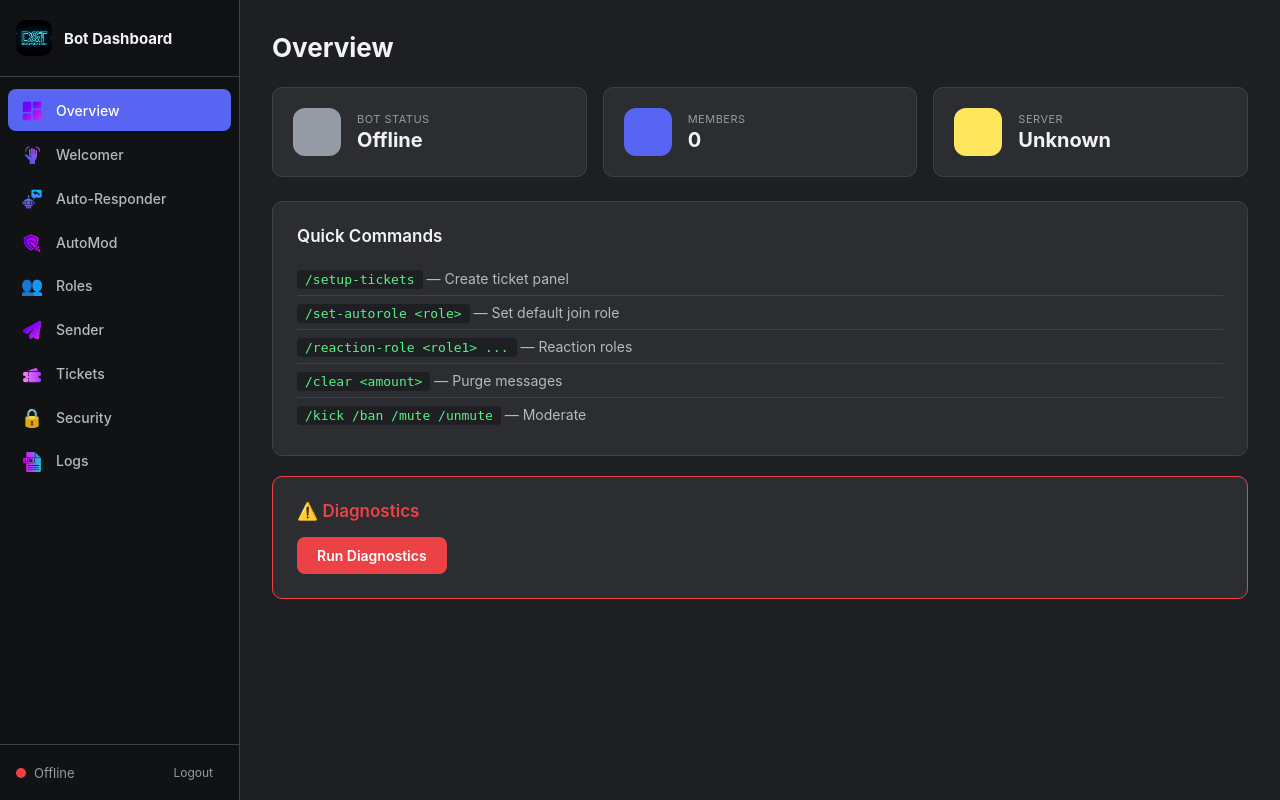
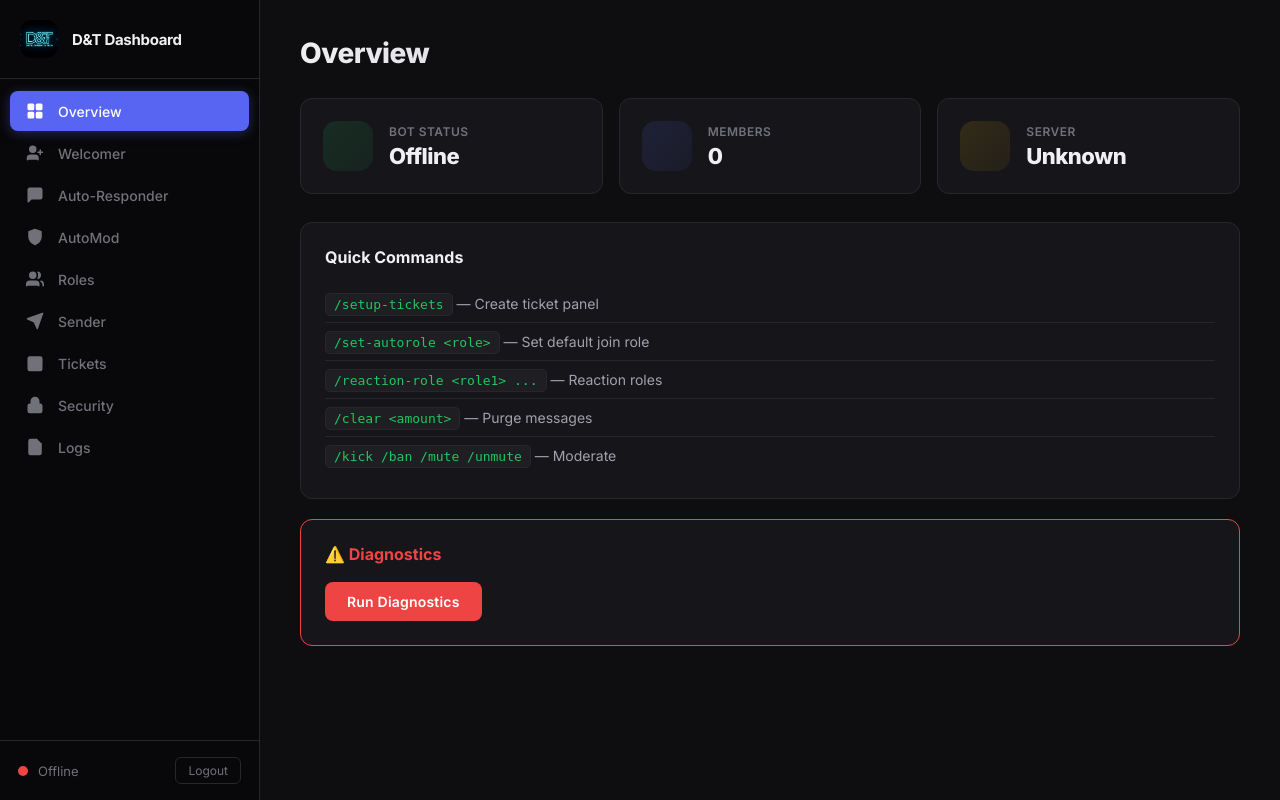
Before and after one commit to SuleimanAllibde/D-T-BOT, a Flask app: page / in a window 1280 px wide. Run offline with Flask 3, Linux system fonts and the light colour scheme; the visitor is signed in with stand-in values (Sample User, id 1); data comes from the database, SQL or seed files in the repository; data that the repository does not hold is empty.

Commit message:
Complete dashboard redesign: SVG icons, Inter font, darker theme, polished UI

```diff
--- a/dashboard/static/style.css
+++ b/dashboard/static/style.css
@@ -1,29 +1,34 @@
 /* ===== RESET & BASE ===== */
 *, *::before, *::after { margin:0; padding:0; box-sizing:border-box; }
 :root {
-    --bg-primary: #1e1f22;
-    --bg-secondary: #2b2d31;
-    --bg-tertiary: #313338;
-    --bg-sidebar: #111214;
-    --bg-card: #2b2d31;
-    --bg-input: #1e1f22;
-    --text-primary: #f2f3f5;
-    --text-secondary: #b5bac1;
-    --text-muted: #949ba4;
+    --bg-primary: #0e0e10;
+    --bg-secondary: #18181b;
+    --bg-tertiary: #1f1f23;
+    --bg-sidebar: #08080a;
+    --bg-card: #16161a;
+    --bg-input: #0e0e10;
+    --text-primary: #f0f0f3;
+    --text-secondary: #a1a1aa;
+    --text-muted: #71717a;
     --accent: #5865f2;
     --accent-hover: #4752c4;
-    --green: #57f287;
-    --red: #ed4245;
-    --yellow: #fee75c;
-    --border: #3f4147;
-    --sidebar-width: 240px;
-    --radius: 10px;
+    --accent-glow: rgba(88,101,242,0.15);
+    --green: #22c55e;
+    --red: #ef4444;
+    --yellow: #eab308;
+    --border: #27272a;
+    --sidebar-width: 260px;
+    --radius: 12px;
+    --radius-sm: 8px;
+    --shadow: 0 4px 24px rgba(0,0,0,0.25);
+    --transition: 0.2s cubic-bezier(0.4,0,0.2,1);
 }
 body {
-    font-family: -apple-system, BlinkMacSystemFont, 'Segoe UI', Roboto, Oxygen, Ubuntu, Cantarell, sans-serif;
+    font-family: 'Inter', -apple-system, BlinkMacSystemFont, 'Segoe UI', Roboto, sans-serif;
     background: var(--bg-primary);
     color: var(--text-primary);
     min-height: 100vh;
+    -webkit-font-smoothing: antialiased;
 }
 
 /* ===== APP LAYOUT ===== */
@@ -46,78 +51,107 @@ body {
     border-right: 1px solid var(--border);
 }
 .sidebar-header {
-    padding: 20px 16px;
+    padding: 20px 20px;
     display: flex;
     align-items: center;
-    gap: 12px;
+    gap: 14px;
     border-bottom: 1px solid var(--border);
 }
 .sidebar-logo {
-    width: 36px; height: 36px;
+    width: 38px; height: 38px;
     background: var(--accent);
-    border-radius: 10px;
+    border-radius: 12px;
     display: flex; align-items: center; justify-content: center;
     font-size: 16px; font-weight: 800; color: #fff;
 }
-.sidebar-logo-img { width: 36px; height: 36px; border-radius: 10px; object-fit: cover; }
+.sidebar-logo-img { width: 38px; height: 38px; border-radius: 12px; object-fit: cover; }
 .sidebar-brand {
     font-size: 15px; font-weight: 700; color: var(--text-primary);
+    letter-spacing: -0.3px;
 }
 .sidebar-nav {
     flex: 1;
-    padding: 12px 8px;
+    padding: 12px 10px;
     display: flex; flex-direction: column; gap: 2px;
+    overflow-y: auto;
 }
 .nav-item {
     display: flex;
     align-items: center;
     gap: 12px;
-    padding: 10px 12px;
-    border-radius: 8px;
-    color: var(--text-secondary);
+    padding: 11px 14px;
+    border-radius: var(--radius-sm);
+    color: var(--text-muted);
     text-decoration: none;
     font-size: 14px;
     font-weight: 500;
-    transition: all 0.15s;
+    transition: all var(--transition);
+    position: relative;
 }
-.nav-item:hover { background: var(--bg-tertiary); color: var(--text-primary); }
-.nav-item.active { background: var(--accent); color: #fff; }
-.nav-icon { font-size: 18px; width: 24px; text-align: center; }
-.nav-icon img.sidebar-icon { width: 20px; height: 20px; vertical-align: middle; object-fit: contain; }
+.nav-item:hover {
+    background: var(--bg-tertiary);
+    color: var(--text-secondary);
+}
+.nav-item.active {
+    background: var(--accent);
+    color: #fff;
+    box-shadow: 0 2px 12px rgba(88,101,242,0.35);
+}
+.nav-icon {
+    font-size: 17px;
+    width: 22px;
+    text-align: center;
+    flex-shrink: 0;
+    display: flex;
+    align-items: center;
+    justify-content: center;
+}
+.nav-icon svg {
+    width: 18px;
+    height: 18px;
+    fill: currentColor;
+}
 .sidebar-footer {
-    padding: 16px;
+    padding: 16px 18px;
     border-top: 1px solid var(--border);
-    display: flex; align-items: center; gap: 8px;
+    display: flex; align-items: center; gap: 10px;
     font-size: 13px; color: var(--text-muted);
 }
 .bot-status {
     width: 10px; height: 10px; border-radius: 50%; flex-shrink: 0;
 }
-.status-online { background: var(--green); box-shadow: 0 0 6px var(--green); }
+.status-online { background: var(--green); box-shadow: 0 0 8px var(--green); }
 .status-offline { background: var(--red); }
 .logout-btn {
     margin-left: auto;
     color: var(--text-muted); text-decoration: none; font-size: 12px;
-    padding: 4px 10px; border-radius: 4px;
+    padding: 5px 12px; border-radius: 6px;
+    border: 1px solid var(--border);
+    transition: all var(--transition);
 }
-.logout-btn:hover { color: var(--red); background: rgba(237,66,69,0.1); }
+.logout-btn:hover { color: var(--red); background: rgba(239,68,68,0.1); border-color: var(--red); }
 
 /* ===== MAIN CONTENT ===== */
 .main-content {
     margin-left: var(--sidebar-width);
     flex: 1;
-    padding: 32px;
-    max-width: 1100px;
+    padding: 36px 40px;
+    max-width: 1200px;
 }
 .main-content h1 {
-    font-size: 26px;
-    font-weight: 700;
-    margin-bottom: 24px;
+    font-size: 28px;
+    font-weight: 800;
+    margin-bottom: 28px;
+    letter-spacing: -0.5px;
+    background: linear-gradient(135deg, var(--text-primary) 0%, var(--text-secondary) 100%);
+    -webkit-background-clip: text;
+    -webkit-text-fill-color: transparent;
 }
 
 /* ===== TABS ===== */
 .tab-panel { display: none; }
-.tab-panel.active { display: block; }
+.tab-panel.active { display: block; animation: fadeIn 0.25s ease; }
+@keyframes fadeIn { from { opacity: 0; transform: translateY(8px); } to { opacity: 1; transform: translateY(0); } }
 
 /* ===== CARDS ===== */
 .card {
@@ -126,11 +160,17 @@ body {
     padding: 24px;
     margin-bottom: 20px;
     border: 1px solid var(--border);
+    transition: border-color var(--transition);
 }
+.card:hover { border-color: #3f3f46; }
 .card h2 {
-    font-size: 17px;
-    font-weight: 600;
-    margin-bottom: 16px;
+    font-size: 16px;
+    font-weight: 700;
+    margin-bottom: 18px;
+    color: var(--text-primary);
+    display: flex;
+    align-items: center;
+    gap: 8px;
 }
 .preview-card {
     background: var(--bg-primary);
@@ -140,50 +180,57 @@ body {
 /* ===== STATS GRID ===== */
 .stats-grid {
     display: grid;
-    grid-template-columns: repeat(auto-fit, minmax(200px, 1fr));
+    grid-template-columns: repeat(auto-fit, minmax(220px, 1fr));
     gap: 16px;
-    margin-bottom: 24px;
+    margin-bottom: 28px;
 }
 .stat-card {
     background: var(--bg-card);
     border-radius: var(--radius);
-    padding: 20px;
+    padding: 22px;
     display: flex;
     align-items: center;
     gap: 16px;
     border: 1px solid var(--border);
+    transition: all var(--transition);
 }
+.stat-card:hover { border-color: var(--accent); transform: translateY(-2px); box-shadow: 0 8px 24px rgba(0,0,0,0.2); }
 .stat-icon {
-    width: 48px; height: 48px;
-    border-radius: 12px;
+    width: 50px; height: 50px;
+    border-radius: 14px;
     flex-shrink: 0;
+    display: flex;
+    align-items: center;
+    justify-content: center;
+    font-size: 22px;
 }
-.stat-icon-status {
-    background: var(--text-muted);
-}
-.stat-icon-members { background: var(--accent); }
-.stat-icon-guild { background: var(--yellow); }
+.stat-icon-status { background: linear-gradient(135deg, #22c55e22, #22c55e11); color: var(--green); }
+.stat-icon-members { background: linear-gradient(135deg, #5865f222, #5865f211); color: var(--accent); }
+.stat-icon-guild { background: linear-gradient(135deg, #eab30822, #eab30811); color: var(--yellow); }
 .stat-label {
     display: block;
-    font-size: 11px;
+    font-size: 12px;
     color: var(--text-muted);
     text-transform: uppercase;
     letter-spacing: 0.5px;
-    margin-bottom: 2px;
+    margin-bottom: 4px;
+    font-weight: 600;
 }
 .stat-value {
-    font-size: 20px;
-    font-weight: 700;
+    font-size: 22px;
+    font-weight: 800;
+    letter-spacing: -0.5px;
 }
 
 /* ===== FORM ===== */
-.form-group { margin-bottom: 16px; flex: 1; }
+.form-group { margin-bottom: 18px; flex: 1; }
 .form-group label {
     display: block;
     font-size: 13px;
     font-weight: 600;
     color: var(--text-secondary);
-    margin-bottom: 6px;
+    margin-bottom: 8px;
+    letter-spacing: 0.2px;
 }
 .form-group label small {
     font-weight: 400;
@@ -261,21 +313,25 @@ body {
     display: inline-flex;
     align-items: center;
     justify-content: center;
-    padding: 10px 20px;
+    gap: 8px;
+    padding: 11px 22px;
     border: none;
-    border-radius: 8px;
+    border-radius: var(--radius-sm);
     font-size: 14px;
     font-weight: 600;
     cursor: pointer;
     text-decoration: none;
-    transition: all 0.15s;
+    transition: all var(--transition);
     font-family: inherit;
+    letter-spacing: 0.2px;
 }
-.btn:hover { opacity: 0.9; transform: translateY(-1px); }
+.btn:hover { opacity: 0.9; transform: translateY(-1px); box-shadow: 0 4px 12px rgba(0,0,0,0.2); }
 .btn:active { transform: translateY(0); }
 .btn-primary { background: var(--accent); color: #fff; }
-.btn-primary:hover { background: var(--accent-hover); }
+.btn-primary:hover { background: var(--accent-hover); box-shadow: 0 4px 16px rgba(88,101,242,0.35); }
 .btn-danger { background: var(--red); color: #fff; }
+.btn-danger:hover { box-shadow: 0 4px 16px rgba(239,68,68,0.35); }
+.btn-success { background: var(--green); color: #000; }
 .btn-sm { padding: 6px 14px; font-size: 13px; }
 .btn-block { width: 100%; }
 
@@ -349,36 +410,36 @@ body {
 }
 
 /* ===== COMMAND LIST ===== */
-.command-list {
-    list-style: none;
-}
+.command-list { list-style: none; }
 .command-list li {
-    padding: 8px 0;
+    padding: 10px 0;
     border-bottom: 1px solid var(--border);
     font-size: 14px;
     color: var(--text-secondary);
 }
 .command-list li:last-child { border-bottom: none; }
 .command-list code {
-    background: var(--bg-input);
-    padding: 2px 8px;
-    border-radius: 4px;
+    background: var(--bg-tertiary);
+    padding: 3px 8px;
+    border-radius: 5px;
     font-size: 13px;
     color: var(--green);
+    border: 1px solid var(--border);
 }
 
 /* ===== TOAST ===== */
 .toast {
     position: fixed;
-    top: 20px;
-    right: 20px;
-    padding: 12px 20px;
-    border-radius: 8px;
+    top: 24px;
+    right: 24px;
+    padding: 14px 22px;
+    border-radius: var(--radius-sm);
     font-size: 14px;
-    font-weight: 500;
+    font-weight: 600;
     z-index: 9999;
     animation: slideIn 0.3s ease;
     color: #fff;
+    box-shadow: 0 8px 24px rgba(0,0,0,0.3);
 }
 .toast-success { background: var(--green); color: #000; }
 .toast-error { background: var(--red); }
--- a/dashboard/templates/base.html
+++ b/dashboard/templates/base.html
@@ -4,52 +4,54 @@
     <meta charset="UTF-8">
     <meta name="viewport" content="width=device-width, initial-scale=1.0">
     <title>D&T Bot Dashboard</title>
+    <link rel="preconnect" href="https://fonts.googleapis.com">
+    <link rel="preconnect" href="https://fonts.gstatic.com" crossorigin>
+    <link href="https://fonts.googleapis.com/css2?family=Inter:wght@400;500;600;700;800&display=swap" rel="stylesheet">
     <link rel="stylesheet" href="{{ url_for('static', filename='style.css') }}">
     {% block head %}{% endblock %}
 </head>
 <body>
     <div class="app-layout">
-        <!-- Sidebar -->
         <aside class="sidebar">
             <div class="sidebar-header">
                 <img src="/pics/d&amp;t-icon.png" class="sidebar-logo-img" alt="D&T">
-                <span class="sidebar-brand">Bot Dashboard</span>
+                <span class="sidebar-brand">D&T Dashboard</span>
             </div>
             <nav class="sidebar-nav">
                 <a href="#" class="nav-item active" data-tab="overview">
-                    <span class="nav-icon"><img src="/pics/overview.png" class="sidebar-icon" alt=""></span>
+                    <span class="nav-icon"><svg viewBox="0 0 24 24" fill="none" stroke="currentColor" stroke-width="2" stroke-linecap="round" stroke-linejoin="round"><rect x="3" y="3" width="7" height="7" rx="1"/><rect x="14" y="3" width="7" height="7" rx="1"/><rect x="3" y="14" width="7" height="7" rx="1"/><rect x="14" y="14" width="7" height="7" rx="1"/></svg></span>
                     <span>Overview</span>
                 </a>
                 <a href="#" class="nav-item" data-tab="welcomer">
-                    <span class="nav-icon"><img src="/pics/welcomer.png" class="sidebar-icon" alt=""></span>
+                    <span class="nav-icon"><svg viewBox="0 0 24 24" fill="none" stroke="currentColor" stroke-width="2" stroke-linecap="round" stroke-linejoin="round"><path d="M16 21v-2a4 4 0 0 0-4-4H6a4 4 0 0 0-4 4v2"/><circle cx="9" cy="7" r="4"/><line x1="19" y1="8" x2="19" y2="14"/><line x1="22" y1="11" x2="16" y2="11"/></svg></span>
                     <span>Welcomer</span>
                 </a>
                 <a href="#" class="nav-item" data-tab="autoresponder">
-                    <span class="nav-icon"><img src="/pics/auto-responder.png" class="sidebar-icon" alt=""></span>
+                    <span class="nav-icon"><svg viewBox="0 0 24 24" fill="none" stroke="currentColor" stroke-width="2" stroke-linecap="round" stroke-linejoin="round"><path d="M21 15a2 2 0 0 1-2 2H7l-4 4V5a2 2 0 0 1 2-2h14a2 2 0 0 1 2 2z"/></svg></span>
                     <span>Auto-Responder</span>
                 </a>
                 <a href="#" class="nav-item" data-tab="automod">
-                    <span class="nav-icon"><img src="/pics/auto%20mod.png" class="sidebar-icon" alt=""></span>
+                    <span class="nav-icon"><svg viewBox="0 0 24 24" fill="none" stroke="currentColor" stroke-width="2" stroke-linecap="round" stroke-linejoin="round"><path d="M12 22s8-4 8-10V5l-8-3-8 3v7c0 6 8 10 8 10z"/></svg></span>
                     <span>AutoMod</span>
                 </a>
                 <a href="#" class="nav-item" data-tab="roles">
-                    <span class="nav-icon">&#128101;</span>
+                    <span class="nav-icon"><svg viewBox="0 0 24 24" fill="none" stroke="currentColor" stroke-width="2" stroke-linecap="round" stroke-linejoin="round"><path d="M17 21v-2a4 4 0 0 0-4-4H5a4 4 0 0 0-4 4v2"/><circle cx="9" cy="7" r="4"/><path d="M23 21v-2a4 4 0 0 0-3-3.87"/><path d="M16 3.13a4 4 0 0 1 0 7.75"/></svg></span>
                     <span>Roles</span>
                 </a>
                 <a href="#" class="nav-item" data-tab="embed">
-                    <span class="nav-icon"><img src="/pics/sender.png" class="sidebar-icon" alt=""></span>
+                    <span class="nav-icon"><svg viewBox="0 0 24 24" fill="none" stroke="currentColor" stroke-width="2" stroke-linecap="round" stroke-linejoin="round"><line x1="22" y1="2" x2="11" y2="13"/><polygon points="22 2 15 22 11 13 2 9 22 2"/></svg></span>
                     <span>Sender</span>
                 </a>
                 <a href="#" class="nav-item" data-tab="tickets">
-                    <span class="nav-icon"><img src="/pics/ticket.png" class="sidebar-icon" alt=""></span>
+                    <span class="nav-icon"><svg viewBox="0 0 24 24" fill="none" stroke="currentColor" stroke-width="2" stroke-linecap="round" stroke-linejoin="round"><path d="M15 5v2"/><path d="M15 11v2"/><path d="M15 17v2"/><rect x="3" y="4" width="18" height="18" rx="2"/><path d="M3 10h18"/></svg></span>
                     <span>Tickets</span>
                 </a>
                 <a href="#" class="nav-item" data-tab="security">
-                    <span class="nav-icon">&#128274;</span>
+                    <span class="nav-icon"><svg viewBox="0 0 24 24" fill="none" stroke="currentColor" stroke-width="2" stroke-linecap="round" stroke-linejoin="round"><rect x="3" y="11" width="18" height="11" rx="2" ry="2"/><path d="M7 11V7a5 5 0 0 1 10 0v4"/></svg></span>
                     <span>Security</span>
                 </a>
                 <a href="#" class="nav-item" data-tab="logs">
-                    <span class="nav-icon"><img src="/pics/log.png" class="sidebar-icon" alt=""></span>
+                    <span class="nav-icon"><svg viewBox="0 0 24 24" fill="none" stroke="currentColor" stroke-width="2" stroke-linecap="round" stroke-linejoin="round"><path d="M14 2H6a2 2 0 0 0-2 2v16a2 2 0 0 0 2 2h12a2 2 0 0 0 2-2V8z"/><polyline points="14 2 14 8 20 8"/><line x1="16" y1="13" x2="8" y2="13"/><line x1="16" y1="17" x2="8" y2="17"/><polyline points="10 9 9 9 8 9"/></svg></span>
                     <span>Logs</span>
                 </a>
             </nav>
@@ -60,7 +62,6 @@
             </div>
         </aside>
 
-        <!-- Main Content -->
         <main class="main-content">
             {% block content %}{% endblock %}
         </main>
@@ -82,7 +83,6 @@
         } catch(e) {}
     }
 
-    // Tab switching
     document.querySelectorAll('.nav-item').forEach(item => {
         item.addEventListener('click', function(e) {
             e.preventDefault();
@@ -95,7 +95,6 @@
         });
     });
 
-    // Initial stats load
     fetchStats();
     setInterval(fetchStats, 10000);
     </script>
```
Also changed, not shown: other parts of dashboard/static/style.css (+105 -42 lines).
